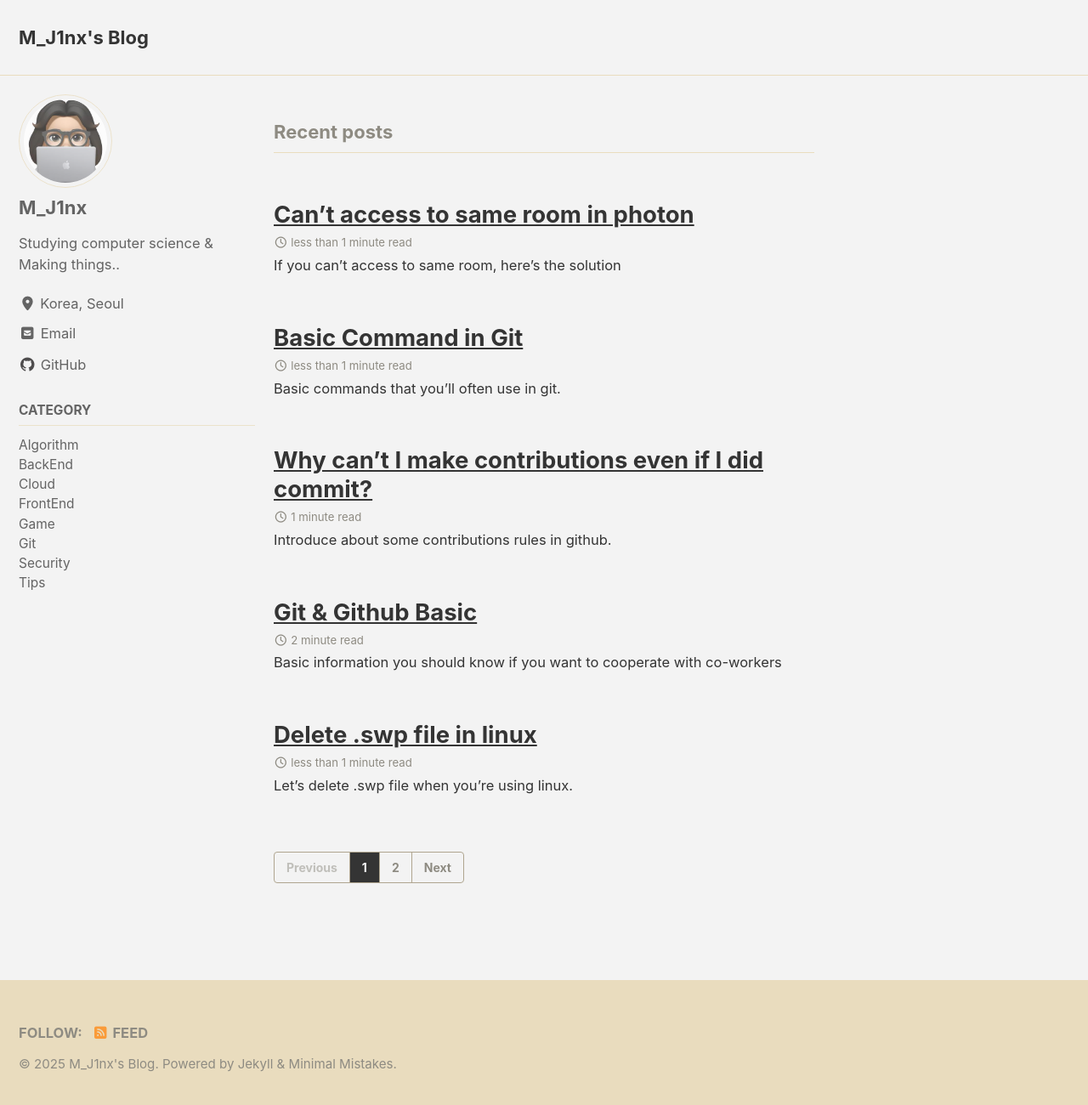
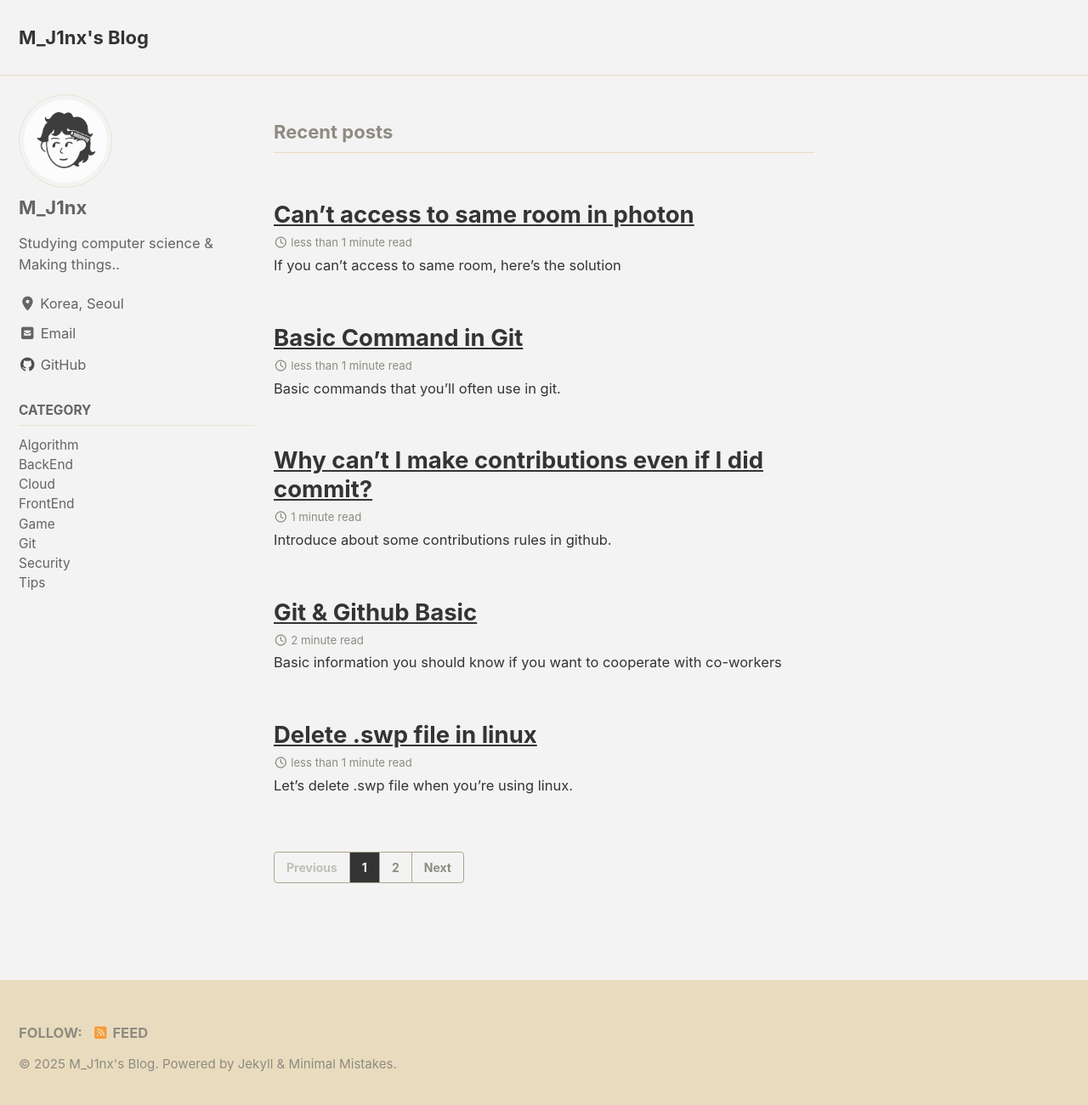
Before and after one commit to M-J1nx/M_J1nx.github.io, a Jekyll site: the page built from index.html, in a window 1280 px wide and 1307 px high. Shown: the top 1300 px of the window at 85% size. Built offline with Jekyll 4.4.1, drawn with Linux system fonts in a browser that asks for light colours; cached includes are drawn as plain includes; the list of posts is cut into pages by our own code.

Commit message:
[ FEAT ] Change portrait

```diff
--- a/_config.yml
+++ b/_config.yml
@@ -114,7 +114,7 @@ analytics:
 # Site Author
 author:
   name             : "M_J1nx"
-  avatar           : "/assets/image/Memoji.jpg" # path of avatar image
+  avatar           : "/assets/image/portrait.png" # path of avatar image
   bio              : "Studying computer science & Making things.."
   location         : "Korea, Seoul"
   email            :
```
Also changed, not shown: assets/image/Memoji.jpg (deleted), assets/image/portrait.png (added).
